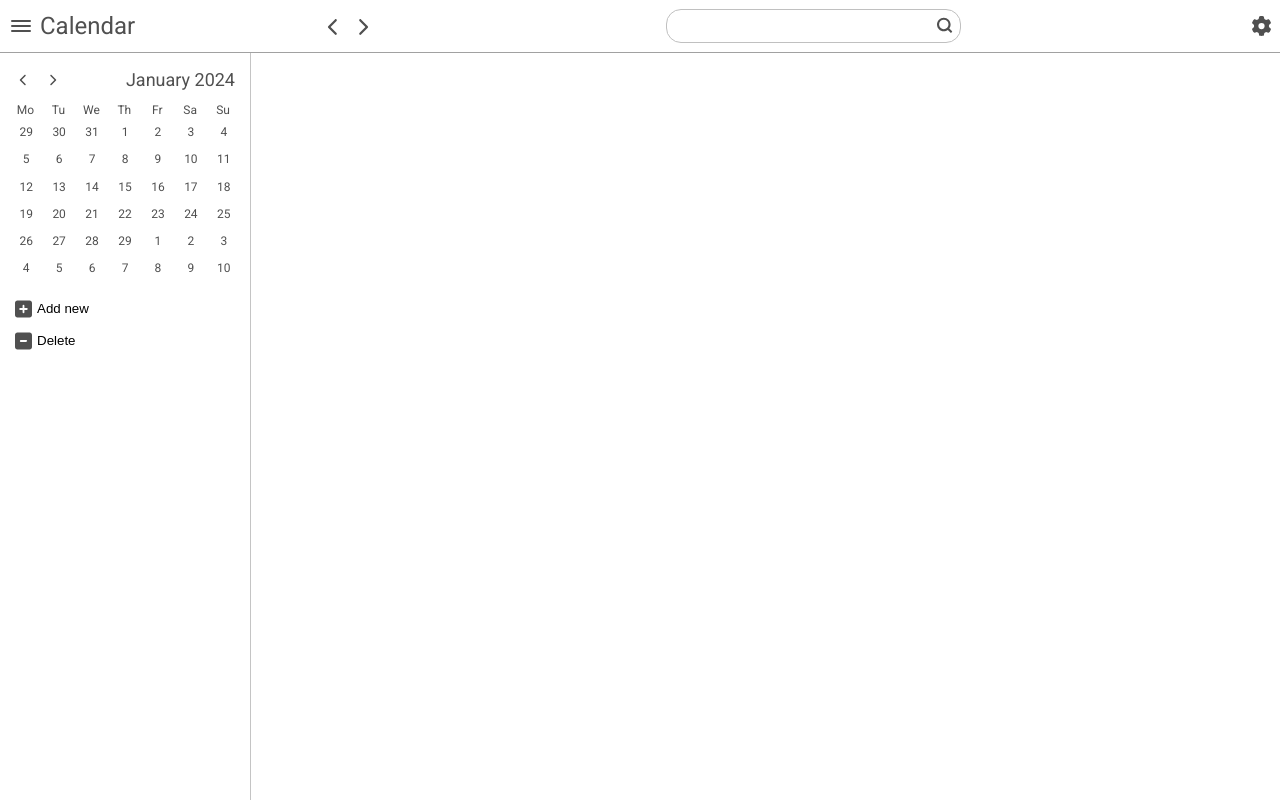
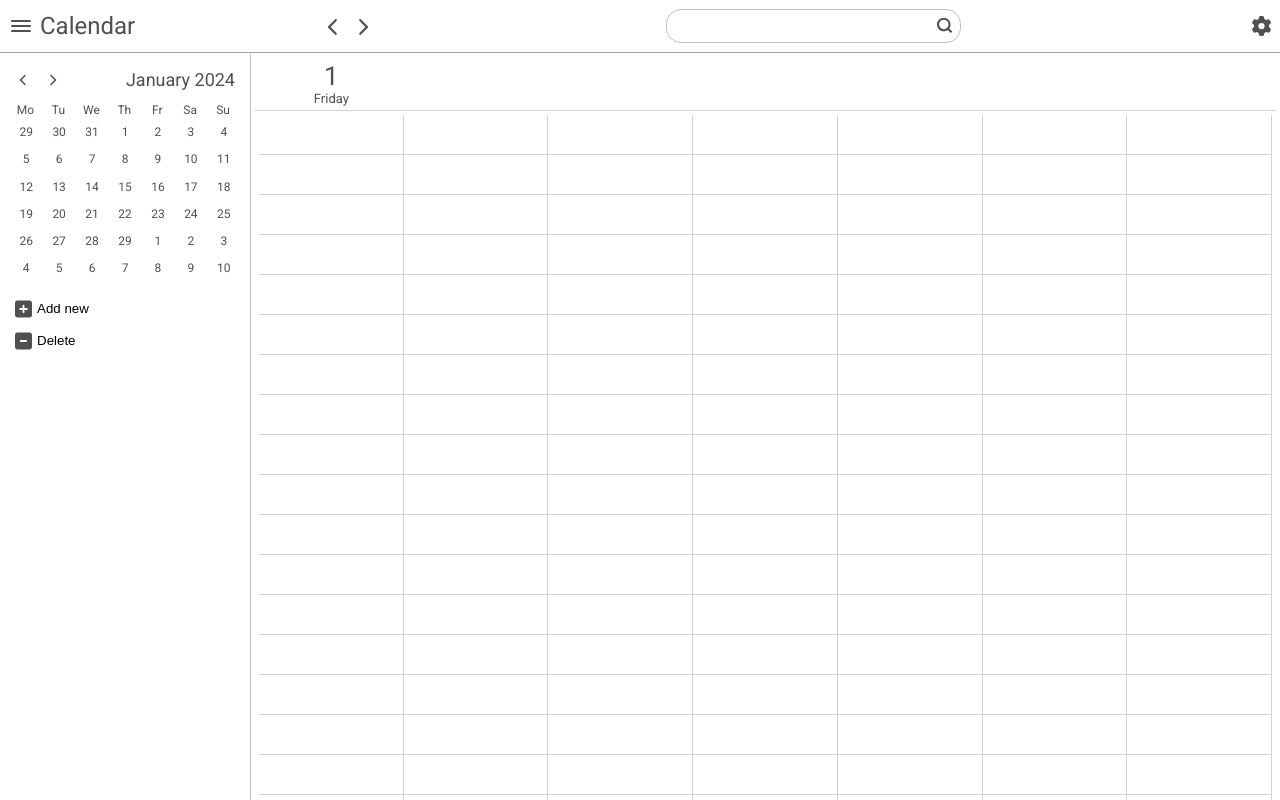
Before and after one commit to Litenoo/VueCalendar, a Vue app: page / in a window 1280 px wide. Built offline with nearby package versions, Linux system fonts and the light colour scheme.

Commit message:
Added Day-Grid to main section

```diff
--- a/src/components/Calendar.vue
+++ b/src/components/Calendar.vue
@@ -1,12 +1,15 @@
 <script setup>
-import DayGrid from './mainContent/Grid.vue';
-import HourTable from './mainContent/Hours.vue';
+
+import DayGrid from './mainContent/Day.vue';
+
 </script>
+
 <template>
   <div id="calendar">
-
+    <DayGrid />
   </div>
 </template>
+
 <style>
 #calendar {
   flex: 11;
--- /dev/null
+++ b/src/components/mainContent/Day.vue
@@ -0,0 +1,60 @@
+<template>
+  <div class="columnGrid">
+    <div class="dayName">
+      <span class="monthDay">{{ dayInfo.monthDay }}</span>
+      <span class="weekDay">{{ dayInfo.weekDay }}</span>
+    </div>
+  </div>
+  <div class="columnGrid" id="mainGrid">
+    <GridColumn />
+    <GridColumn />
+    <GridColumn />
+    <GridColumn />
+    <GridColumn />
+    <GridColumn />
+    <GridColumn />
+  </div>
+</template>
+
+<script setup>
+import GridColumn from './GridColumn.vue';
+let dayInfo = { monthDay: 1, weekDay: 'Friday' };
+</script>
+
+<style scoped>
+#grid {
+  display: grid;
+  grid-column: 1;
+  grid-row: 100px;
+}
+#mainGrid{
+  overflow-y: scroll;
+  max-height: 89vh;
+}
+
+.columnGrid {
+  display: grid;
+  grid-template-columns: repeat(7, 1fr);
+  border-bottom: 1px solid #d1d1d1;
+  padding: 4px;
+}
+
+.column {
+  height: 100%;
+}
+
+.dayName {
+  display: flex;
+  flex-direction: column;
+  align-items: center;
+}
+
+.monthDay {
+  font-size: 26px;
+  color: #505050;
+}
+
+.weekDay {
+  font-size: 13px;
+}
+</style>
--- a/src/components/mainContent/Grid.vue
+++ /dev/null
@@ -1 +0,0 @@
-<template></template>
--- /dev/null
+++ b/src/components/mainContent/GridColumn.vue
@@ -0,0 +1,41 @@
+<template>
+  <div class="column">
+    <div></div>
+    <div></div>
+    <div></div>
+    <div></div>
+    <div></div>
+    <div></div>
+    <div></div>
+    <div></div>
+    <div></div>
+    <div></div>
+    <div></div>
+    <div></div>
+    <div></div>
+    <div></div>
+    <div></div>
+    <div></div>
+    <div></div>
+    <div></div>
+    <div></div>
+    <div></div>
+    <div></div>
+    <div></div>
+    <div></div>
+    <div></div>
+  </div>
+</template>
+
+<style scoped>
+.column{
+  display: flex;
+  flex-direction: column;
+}
+.column div{
+  height: 40px;
+  border-bottom: 1px solid #d1d1d1;
+  border-right: 1px solid #d1d1d1;
+  box-sizing: border-box;
+}
+</style>
--- a/src/components/mainContent/Hours.vue
+++ /dev/null
@@ -1 +0,0 @@
-<template></template>
--- a/src/components/topBar/LeftOptions.vue
+++ b/src/components/topBar/LeftOptions.vue
@@ -4,7 +4,7 @@ import Brand from './Brand.vue';
 import Navigation from './Nav.vue';
 
 function handleUpdateCalendar(value){
-  console.log('updateCalendar executed in leftoptions ! With value : ', value)
+  console.log('updateCalendar executed in leftoptions ! With value : ', value);
 }
 </script>
 
```
